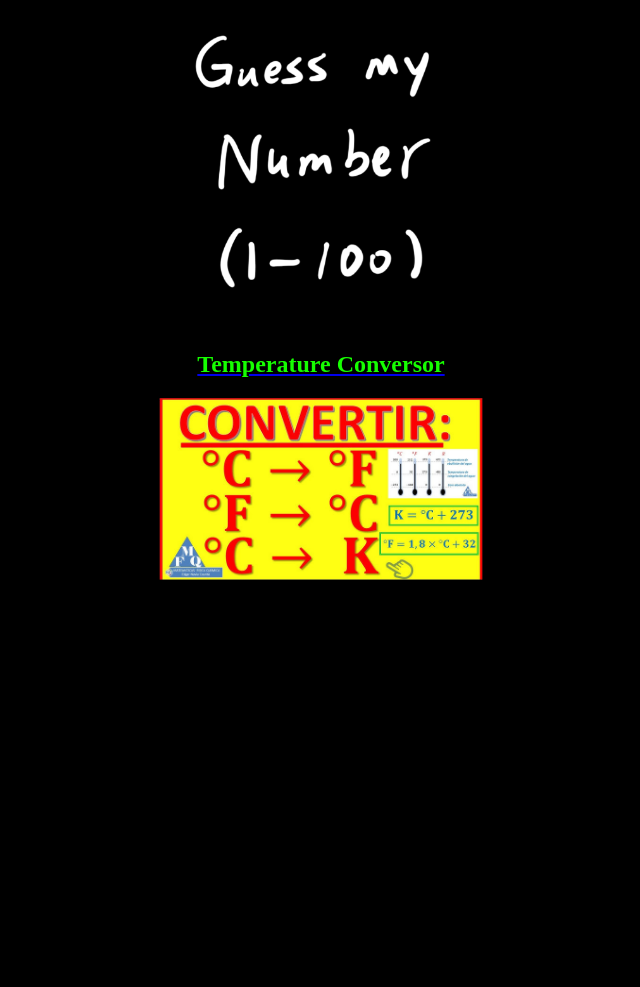
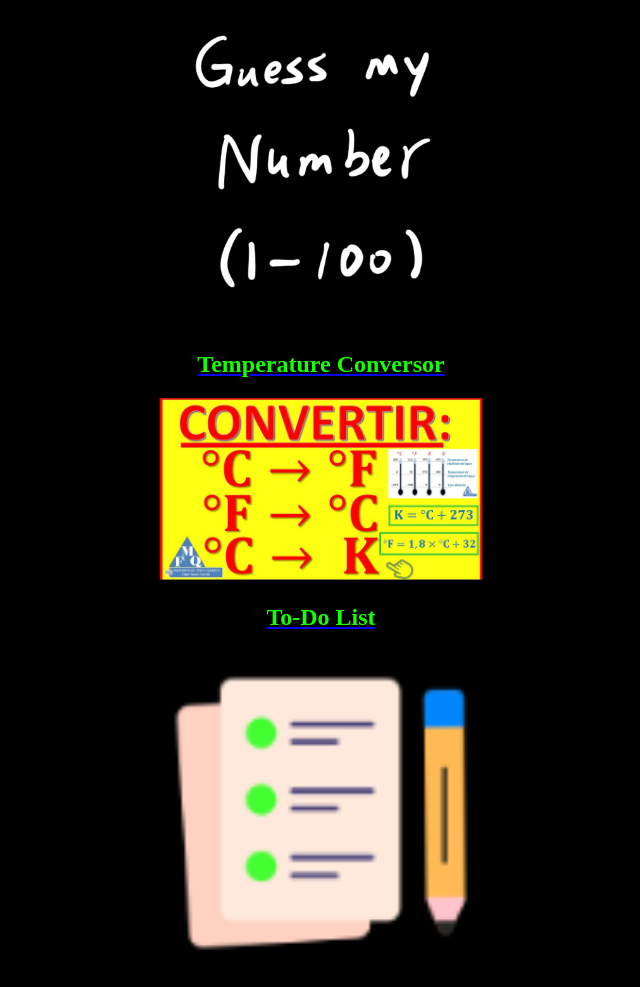
Before and after one commit to amadoracacioperez/html-portfolio, a plain HTML site: page Public/Projects/index-projects.html in a window 1280 px wide. Shown: the part 1436-2423 px from the top of the page, without its empty margins (319-959 px from the left). Before the commit the page ends 2028 px from the top, so only its background shows below. Drawn offline with Linux system fonts and the light colour scheme.

Commit message:
Add files via upload

```diff
--- a/Public/Projects/index-projects.html
+++ b/Public/Projects/index-projects.html
@@ -34,6 +34,10 @@
         <h2>Temperature Conversor</h2>
         <img src="/html-portfolio/Images/conversor.jpg" width="324" alt="birthday_invitation_project">
     </a>
+    <a href="./ToDoList/index.html">
+        <h2>To-Do List</h2>
+        <img src="/html-portfolio/Images/icon.png" width="324" alt="birthday_invitation_project">
+    </a>
 
 </body>
 </html>
```
